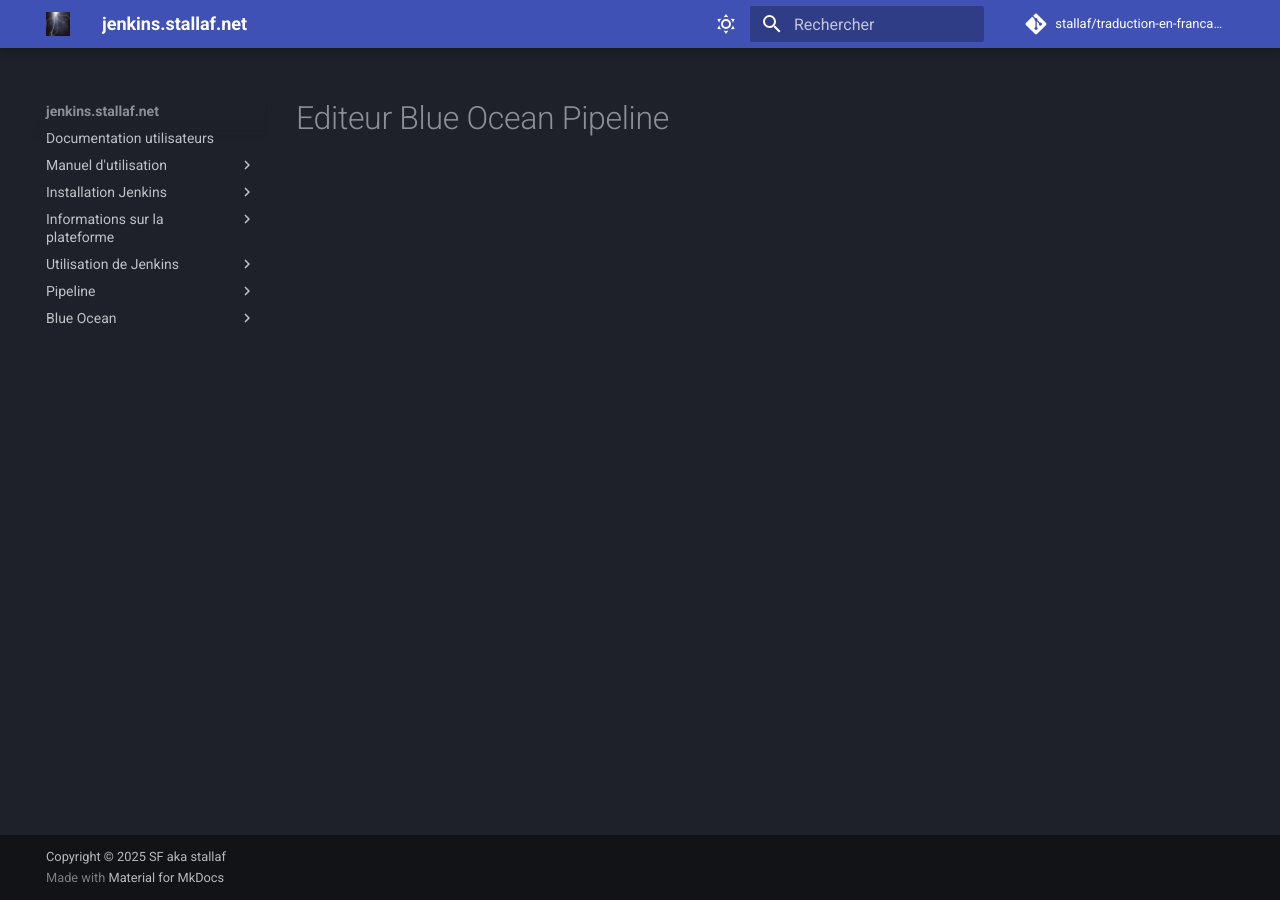
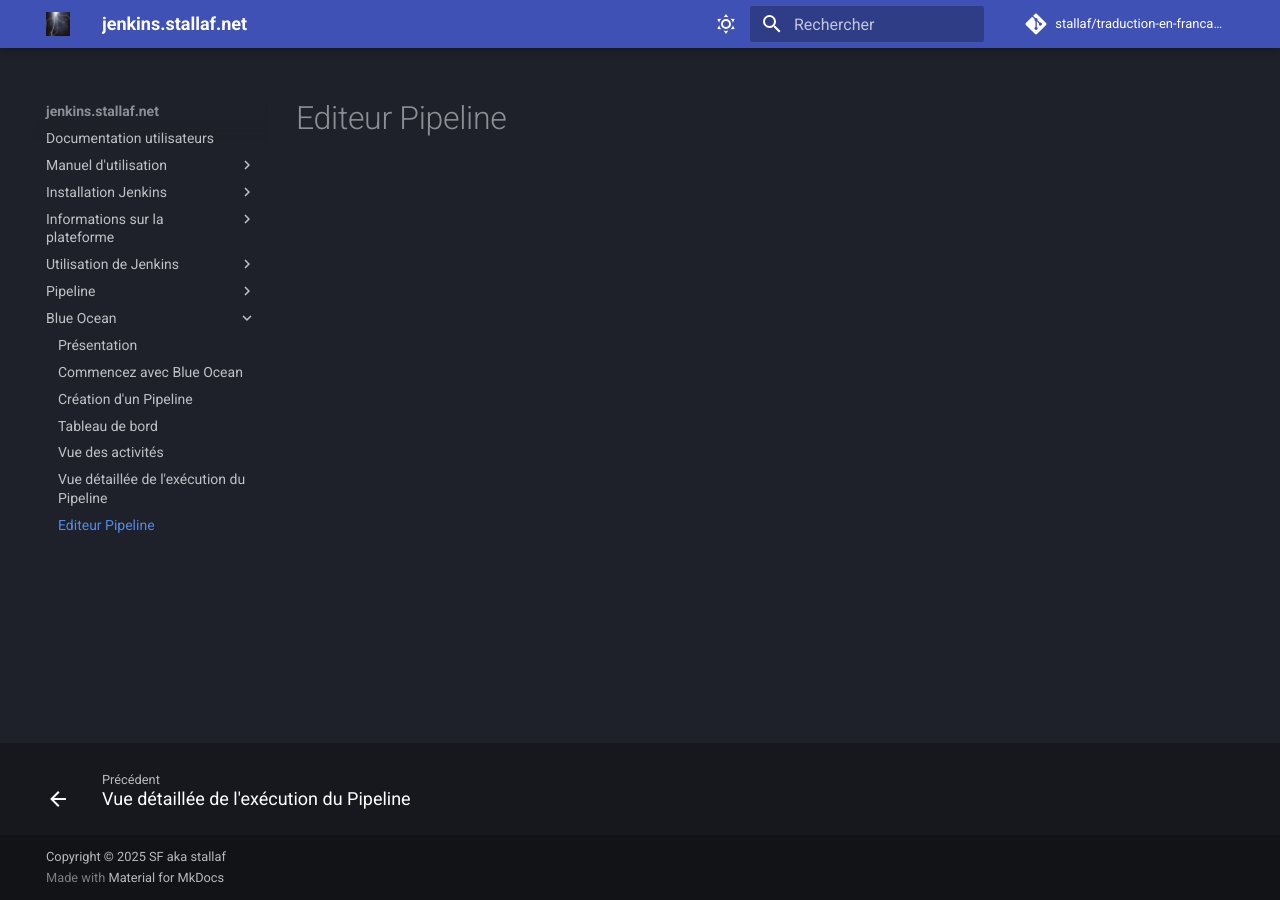
Before and after one commit to stallaf/traduction-en-francais-de-la-documentation-de-JENKINS, an MkDocs documentation site: the page built from docs/blue-ocean-editeur-pipeline.md, in a window 1280 px wide. Built offline with MkDocs 1.6.1 and Material for MkDocs 9.7.7, drawn with Linux system fonts in a browser that asks for light colours; comment, search, counter and statistics services are not loaded; the version menu is left out; part of the change alters nothing that is shown.

Commit message:
Rédaction blue-ocean-vue-detaille-execution-pipeline.md Modification blue-ocean-editeur-pipeline.md Ajout nouvelle ligne au menu mydocs.yml

```diff
--- a/docs/blue-ocean-editeur-pipeline.md
+++ b/docs/blue-ocean-editeur-pipeline.md
@@ -1 +1 @@
-# Editeur Blue Ocean Pipeline
+# Editeur Pipeline
--- /dev/null
+++ b/docs/blue-ocean-vue-detaillee-execution-pipeline .md
@@ -0,0 +1,84 @@
+# Vue détaillée de l'exécution des Pipelines
+
+<div class="couleur-introduction">
+La vue Détails de l'exécution du Pipeline Blue Ocean affiche les informations relatives à une seule exécution du Pipeline et permet aux utilisateurs de modifier ou de rejouer cette exécution. Vous trouverez ci-dessous un aperçu détaillé des différentes parties de la vue Détails de l'exécution.
+</div>
+
+!!! info "_Statut de Blue Ocean_"
+    Blue Ocean ne fera l'objet d'aucune nouvelle mise à jour fonctionnelle. Blue Ocean continuera à fournir une visualisation facile à utiliser du Pipeline, mais ne sera plus amélioré. Il ne fera l'objet que de mises à jour sélectives en cas de problèmes de sécurité ou de défauts fonctionnels importants.
+
+![Aperçu des détails de l'exécution du Pipeline](https://www.jenkins.io/doc/book/resources/blueocean/pipeline-run-details/overview.png)
+
+1. **Run Status** (Statut de l'exécution) : icône indiquant le statut de cette exécution du Pipeline. La couleur de la barre de navigation correspond à l'icône de statut.
+2. **Pipeline Name** (Nom du Pipeline) : nom du Pipeline de cette exécution.
+3. **Run Number** (Numéro d'exécution) : numéro d'identification de cette exécution du Pipeline. Les numéros d'identification sont uniques pour chaque branche et chaque _pull request_ d'un Pipeline.
+4. **View Tabs** (Onglets d'affichage) : accédez aux vues **Pipelines**, **Modifications**, **Tests** et **Artefacts** à l'aide de l'un des [onglets](#onglets) de cette exécution. La vue par défaut est « [Pipeline](#pipeline) ».
+5. **Re-run Pipeline** (Réexécuter le Pipeline) : réexécute le Pipeline de cette exécution.
+6. **Edit Pipeline** (Editer le Pipeline) : ouvre le Pipeline de cette exécution dans [l'éditeur de Pipeline](./blue-ocean-editeur-pipeline.md).
+7. **Configure** (Configurer) : ouvre la page de configuration du Pipeline dans Jenkins.
+8. **Go to Classic** (Aller à l'interface classique) : bascule vers l'interface utilisateur « classique » des détails de cette exécution.
+9. **Close Details** (Fermer les détails) : ferme la vue Détails et ramène l'utilisateur à la vue Activité de ce Pipeline.
+10. **Branch or Pull Request** (Branche ou demande d'extraction) : la branche ou la demande d'extraction pour cette exécution.
+11. **Commit Id** (Commit Id) : l'ID de validation pour cette exécution.
+12. **Duration** (Durée) : la durée de cette exécution.
+13. **Completed Time** (Heure d'achèvement) : l'heure à laquelle cette exécution a été achevée.
+14. **Change Author** (Auteur des modifications) : les noms des auteurs ayant apporté des modifications lors de cette exécution.
+15. **Tab View** (Affichage de l'onglet) : affiche les informations pour l'onglet sélectionné.
+
+## État d'exécution du Pipeline
+
+Blue Ocean permet de visualiser facilement l'état d'exécution actuel du Pipeline, en modifiant la couleur de la barre de menu supérieure en fonction de l'état :
+
+* Bleu pour « En cours » ;
+* Vert pour « Réussi » ;
+* Jaune pour « Instable » ;
+* Rouge pour « Échec » ;
+* Gris pour « Abandonné ».
+
+## Cas particuliers
+
+Blue Ocean est optimisé pour fonctionner avec les Pipelines dans le contrôle de source, mais peut afficher des détails pour d'autres types de projets. Blue Ocean propose les mêmes [onglets](#onglets) pour tous les types de projets pris en charge, mais ces onglets affichent des informations différentes selon le type.
+
+### Pipelines en dehors du contrôle de source
+
+Pour les Pipelines qui ne sont pas basés sur le contrôle de source, Blue Ocean affiche les champs « _Commit Id_ », « _Branch_ » et « _Changes_ », mais ceux-ci restent vides. Dans ce cas, la barre de menu supérieure ne comprend pas l'option « _Edit_ ».
+
+### Projets Freestyle
+
+Pour les projets Freestyle, Blue Ocean propose les mêmes [onglets](#onglets), mais l'onglet Pipeline affiche uniquement la sortie du journal de la console. Les options « Rerun » (Réexécuter) ou « Edit » (Modifier) ne sont pas disponibles dans la barre de menu supérieure.
+
+### Projets Matrix
+
+Les projets Matrix ne sont pas pris en charge dans Blue Ocean. L'affichage d'un projet Matrix redirige vers la vue « Classic UI » (Interface utilisateur classique) de ce projet.
+
+## Onglets
+
+Chaque onglet de la vue Détails de l'exécution fournit des informations sur un aspect spécifique d'une exécution.
+
+### Pipeline
+
+Pipeline est l'onglet par défaut et donne une vue d'ensemble du flux de son exécution. Il affiche chaque étape et chaque branche parallèle, les étapes de ces phases et la sortie de la console de ces étapes. L'image ci-dessous montre une exécution réussie. Si une étape particulière échoue pendant l'exécution, cet onglet affiche automatiquement le journal de la console de l'étape qui a échoué. L'image ci-dessous montre également une exécution qui a échoué.
+
+![Exécution](https://www.jenkins.io/doc/book/resources/blueocean/pipeline-run-details/pipeline-failed.png)
+
+### Modifications
+
+L'onglet **Changes** (Modifications) affiche les informations relatives à toutes les modifications apportées entre la dernière exécution terminée et l'exécution en cours. Cela inclut l'ID de validation de la modification, l'auteur de la modification, le message et la date d'achèvement.
+
+![Liste des modifications pour une exécution](https://www.jenkins.io/doc/book/resources/blueocean/pipeline-run-details/changes-one-change.png)
+
+### Tests
+
+L'onglet **Tests** affiche des informations sur les résultats des tests pour cette exécution. Cet onglet ne contient des informations que si une étape de publication des résultats des tests est présente, telle que l'étape « Publier les résultats des tests JUnit » (`junit`). Si aucun résultat n'est enregistré, ce tableau affiche un message. Si tous les tests sont réussis, cet onglet indique le nombre total de tests réussis. En cas d'échecs, l'onglet affiche les détails du journal des échecs, comme indiqué ci-dessous.
+
+![Résultats des tests pour une exécution instable](https://www.jenkins.io/doc/book/resources/blueocean/pipeline-run-details/tests-unstable.png)
+
+Lorsqu'une exécution précédente comporte des échecs et que l'exécution actuelle corrige ces échecs, cet onglet note les corrections et affiche leurs journaux.
+
+![Résultats des tests pour une exécution corrigée](https://www.jenkins.io/doc/book/resources/blueocean/pipeline-run-details/tests-fixed.png)
+
+### Artefacts
+
+L'onglet **Artefacts** affiche une liste de tous les artefacts enregistrés à l'aide de l'étape « Archiver les artefacts » (`archiveArtifacts`). Sélectionnez un élément dans la liste pour le télécharger. Le journal de sortie complet de l'exécution peut être téléchargé à partir de cette liste.
+
+![Liste des artefacts d'une exécution](https://www.jenkins.io/doc/book/resources/blueocean/pipeline-run-details/artifacts-list.png)
--- a/mkdocs.yml
+++ b/mkdocs.yml
@@ -155,3 +155,4 @@ nav:
     - Tableau de bord: blue-ocean-tableau-de-bord.md
     - Vue des activités: blue-ocean-vue-des-acitivites.md
     - Vue détaillée de l'exécution du Pipeline: blue-ocean-vue-detaillee-execution-pipeline .md
+    - Editeur Pipeline: blue-ocean-editeur-pipeline.md
```
